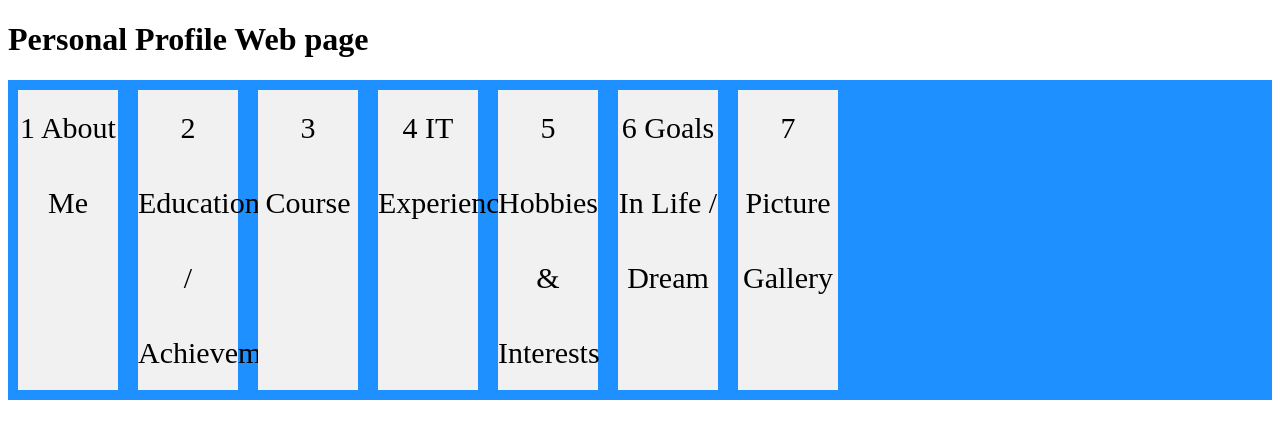
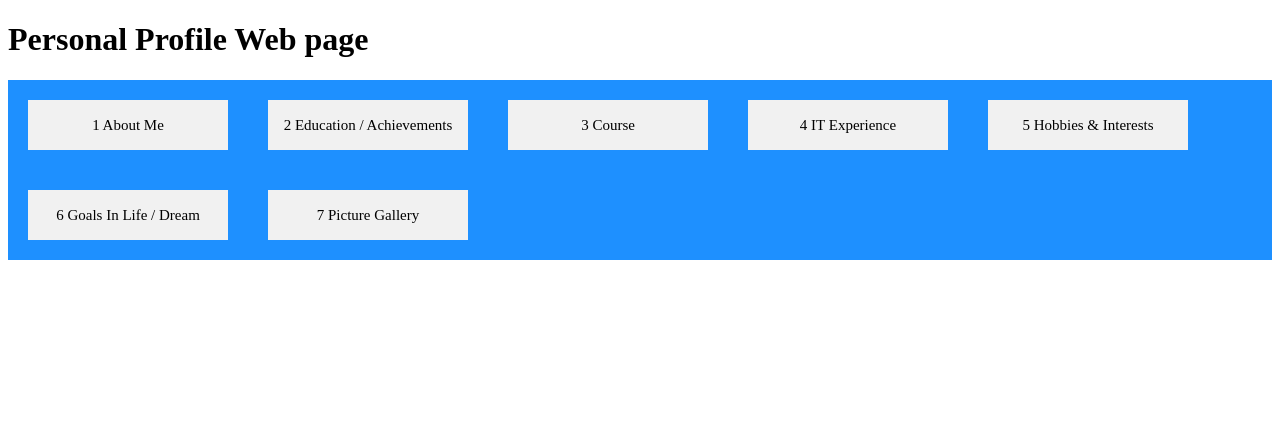
Before and after one commit to apcjlquesada/webprogSS231-personal-website, a plain HTML site: page home/index.html in a window 1280 px wide. Drawn offline with Linux system fonts and the light colour scheme.

Commit message:
Updated styles

```diff
--- a/home/css/flexbox.css
+++ b/home/css/flexbox.css
@@ -6,9 +6,9 @@
 
   .flex-container > div {
     background-color: #f1f1f1;
-    width: 100px;
-    margin: 10px;
+    width: 200px;
+    margin: 20px;
     text-align: center;
-    line-height: 75px;
-    font-size: 30px;
+    line-height: 50px;
+    font-size: 15px;
   }
--- a/home/index.html
+++ b/home/index.html
@@ -1,7 +1,7 @@
 <!DOCTYPE html>
 <html>
 <head>
-    <link rel="stylesheet" href="css/flexbox.css?version=0.1">
+    <link rel="stylesheet" href="css/flexbox.css?version=0.2">
     <title>My Personal Profile Page</title>
 </head>
 <body>
```
